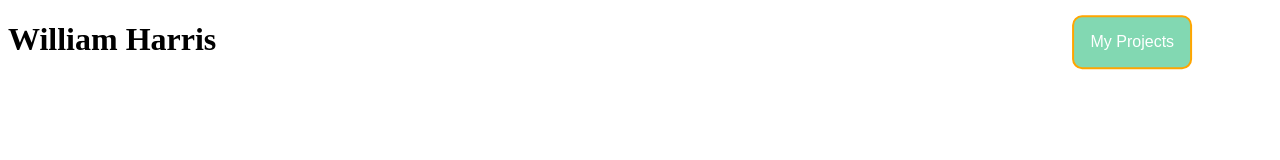
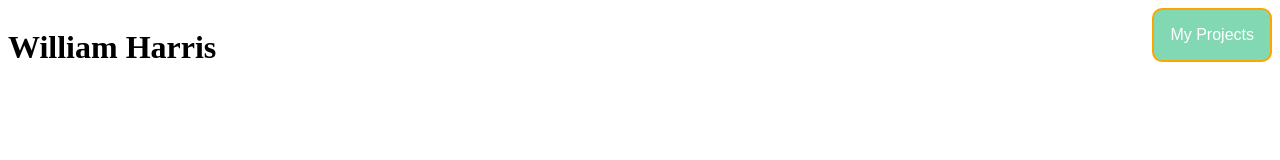
Before and after one commit to wharris1597/portfoliopage, a plain HTML site: page index.html in a window 1280 px wide. Drawn offline with Linux system fonts and the light colour scheme.

Commit message:
update index.html

```diff
--- a/index.html
+++ b/index.html
@@ -7,12 +7,15 @@
     <link rel="stylesheet" href="styles.css">
     <script src="javascript.js"></script>
 </head>
-<body>
-<h1 style="text-align: left;">
-    William Harris
+<body style="min-width: 350px">
+<div>
+    <h1 style="float: left;">
+        William Harris
 
-</h1>
-<div class="dropdown" style="position: absolute; right: 5%; transform: translateX(-20%) translateY(-120%);">
+    </h1>
+</div>
+
+<div class="dropdown" style= "float: right ">
     <button  onclick="myFunction()" class="dropbtn">My Projects</button>
     <div  id="myDropdown" class="dropdown-content">
         <a href="https://www.williamharris.dev/MedTracker/">Med Tracker</a>
```
